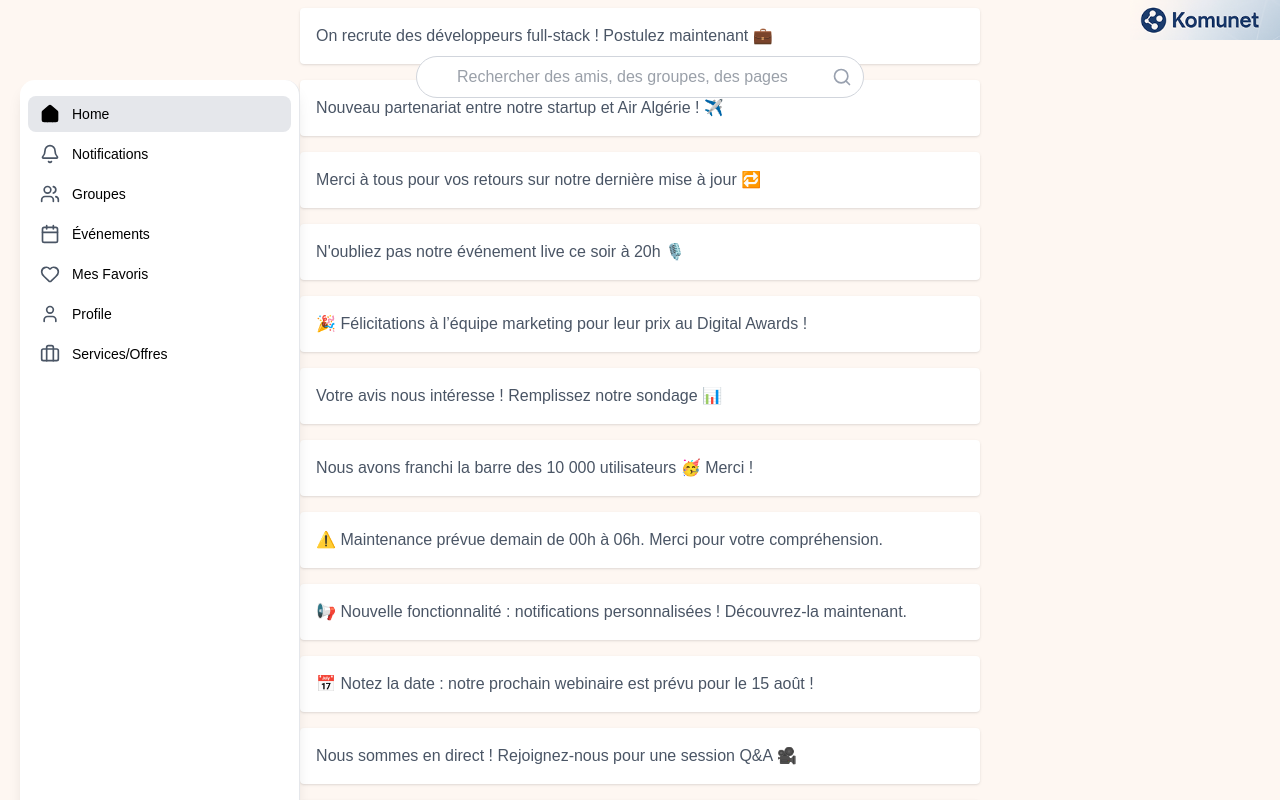
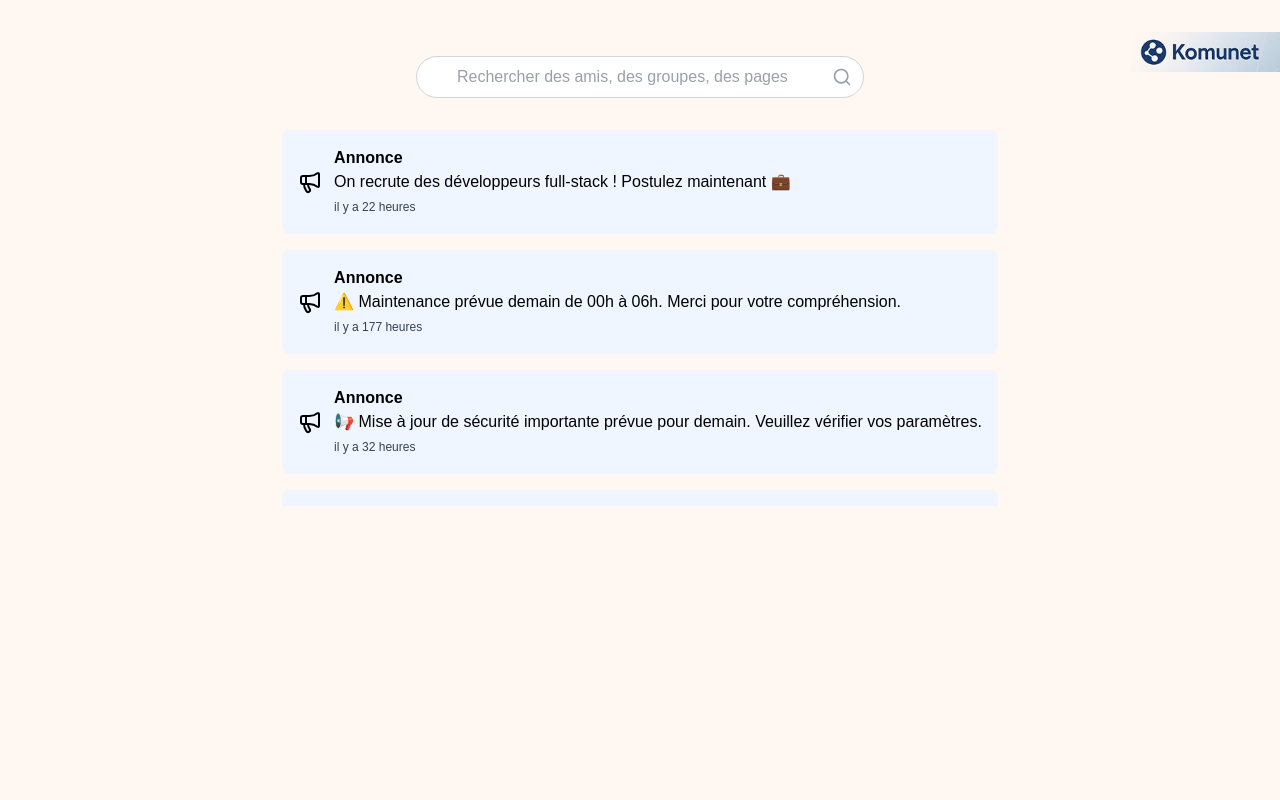
Before and after one commit to larabiislem/komunet_web, a Next.js app: page /home in a window 1280 px wide. Shown: the top 800 px of the page. Built offline with nearby package versions, Linux system fonts and the light colour scheme.

Commit message:
feat: refactor HomePage to use AnnouncementsList and update post data structure

```diff
--- a/app/home/page.tsx
+++ b/app/home/page.tsx
@@ -1,48 +1,21 @@
 
 'use client';
-import { Provider, useDispatch, useSelector } from 'react-redux';
-import { useEffect } from 'react';
+import { Provider} from 'react-redux';
 import postStore from '../../store';
-import { getPosts } from './postslicer';
+import AnnouncementsList from '../../composents/annnones';
 
-interface Post {
-  title: string;
-  content: string;
-}
 
-function HomeContent() {
-  const dispatch = useDispatch();
-  const post = useSelector((state: any) => state.post.value);
 
-  useEffect(() => {
-    dispatch(getPosts());
-  }, [dispatch]);
-
-  console.log('Posts:', post);
-
-  return (
-    <div className="flex justify-center h-screen">
-      <div className="flex flex-col items-center justify-center">
-        <h1 className="text-2xl font-bold text-black">home</h1>
-        <h2 className="text-xl font-semibold text-gray-700">Welcome to the Home Page</h2>
-        <p className="mt-4 text-gray-600">This is where you can find the latest posts.</p>
-        <div className="mt-6">
-          {post && post.map((item: Post, index: number) => (
-            <div key={index} className="p-4 mb-4 bg-white shadow rounded">
-              <h3 className="text-lg font-medium">{item.title}</h3>
-              <p className="text-gray-600">{item.content}</p>
-            </div>
-          ))}
-        </div>
-      </div>
-    </div>
-  );
-}
 
 export default function LoginPage() {
   return (
     <Provider store={postStore}>
-      <HomeContent />
+       <div className="flex justify-center h-screen">
+
+          <AnnouncementsList />
+
+
+    </div>
     </Provider>
   );
 }
--- a/app/home/postslicer.js
+++ b/app/home/postslicer.js
@@ -1,21 +1,31 @@
 import { createSlice } from '@reduxjs/toolkit'
-import  postdata from '../../data/postdata.json'
-
+import postdata from '../../data/postdata.json'
 
 export const postSlice = createSlice({
   name: 'post',
   initialState: {
-    value: []
+    value: {
+      announcement: [],
+      regular: []
+    }
   },
   reducers: {
     getPosts: state => {
-     state.value = postdata
-
+      const announcement = []
+      const regular = []
+      postdata.forEach(post => {
+        if (post.postType === "annonce") {
+          announcement.push(post)
+        } else if (post.postType === "régulier") {
+          regular.push(post)
+        }
+      })
+      state.value.announcement = announcement
+      state.value.regular = regular
     }
   }
 })
 
-
 export const { getPosts } = postSlice.actions
 
 export default postSlice.reducer
--- a/app/layout.tsx
+++ b/app/layout.tsx
@@ -27,20 +27,23 @@ export default function RootLayout({
 }>) {
   return (
     <html lang="en">
-     <body
+      <body
         className={`${geistSans.variable} ${geistMono.variable} antialiased`}
         style={{ backgroundColor: "#FEF7F2" }}
       >
-        {/* Logo en haut à droite, sans padding */}
-        <div className="absolute top-0 right-0 ">
-         <img src={logo.src} alt="Logo" className="h-10 w-auto" />
+        <div className="sticky top-0 z-40 bg-[#FEF7F2]">
+           <div className="absolute top-0 right-0 ">
+          <img src={logo.src} alt="Logo" className="h-10 w-auto" />
         </div>
-        {/* SearchBar centrée et compacte */}
-        <div className="flex justify-center mt-8">
+
+        <div className="flex justify-center mt-8 ">
           <SearchBar />
         </div>
-        <Sidebar />
-        {/* Main content area */}
+
+        </div>
+
+
+
         {children}
       </body>
     </html>
--- a/composents/annnones.tsx
+++ b/composents/annnones.tsx
@@ -0,0 +1,54 @@
+'use client';
+
+import React, { useEffect } from "react";
+import { useDispatch, useSelector } from "react-redux";
+import { getPosts } from '../app/home/postslicer';
+import { Megaphone } from "lucide-react";
+
+interface Announcement {
+  id: number;
+  title?: string;
+  content: string;
+  postType: string;
+  creationDate: string;
+}
+
+function timeAgo(dateString: string): string {
+  const now = new Date();
+  const date = new Date(dateString);
+  const diffMs = now.getTime() - date.getTime();
+  const diffHours = Math.floor(diffMs / (1000 * 60 * 60));
+  if (diffHours < 1) {
+    const diffMinutes = Math.floor(diffMs / (1000 * 60));
+    return `il y a ${diffMinutes} minute${diffMinutes > 1 ? "s" : ""}`;
+  }
+  return `il y a ${diffHours} heure${diffHours > 1 ? "s" : ""}`;
+}
+
+export default function AnnouncementsList() {
+  const dispatch = useDispatch();
+  const announcements = useSelector((state: any) => state.post.value.announcement);
+
+  useEffect(() => {
+    dispatch(getPosts());
+  }, [dispatch]);
+
+  return (
+   <div className="max-h-96 overflow-y-auto space-y-4 p-2 bg-transparent rounded-lg ">
+      {announcements && announcements.map((item: Announcement) => (
+        <div
+          key={item.id}
+          className="flex items-center gap-3 p-4 rounded-lg"
+          style={{ background: "#EFF6FF" }}
+        >
+          <Megaphone className="w-6 h-6 text-black flex-shrink-0" />
+          <div>
+            <h3 className="font-semibold text-black">{item.title ?? "Annonce"}</h3>
+            <p className="text-black">{item.content}</p>
+            <span className="text-xs text-gray-700">{timeAgo(item.creationDate)}</span>
+          </div>
+        </div>
+      ))}
+    </div>
+  );
+}
--- a/data/postdata.json
+++ b/data/postdata.json
@@ -61,7 +61,7 @@
     "sharesCount": 42,
     "viewCount": 2979,
     "author": "Yasmine.D",
-    "postType": "annonce"
+    "postType": "régulier"
   },
   {
     "id": 5,
@@ -93,7 +93,7 @@
     "sharesCount": 56,
     "viewCount": 2320,
     "author": "EventTeam",
-    "postType": "annonce"
+    "postType": "régulier"
   },
   {
     "id": 7,
@@ -141,7 +141,7 @@
     "sharesCount": 3,
     "viewCount": 2586,
     "author": "Admin",
-    "postType": "annonce"
+    "postType": "régulier"
   },
   {
     "id": 10,
@@ -189,7 +189,7 @@
     "sharesCount": 20,
     "viewCount": 1800,
     "author": "EventTeam",
-    "postType": "annonce"
+    "postType": "régulier"
   },
   {
     "id": 13,
@@ -237,7 +237,7 @@
     "sharesCount": 35,
     "viewCount": 3500,
     "author": "MarketingTeam",
-    "postType": "annonce"
+    "postType": "régulier"
   },
   {
     "id": 16,
```
